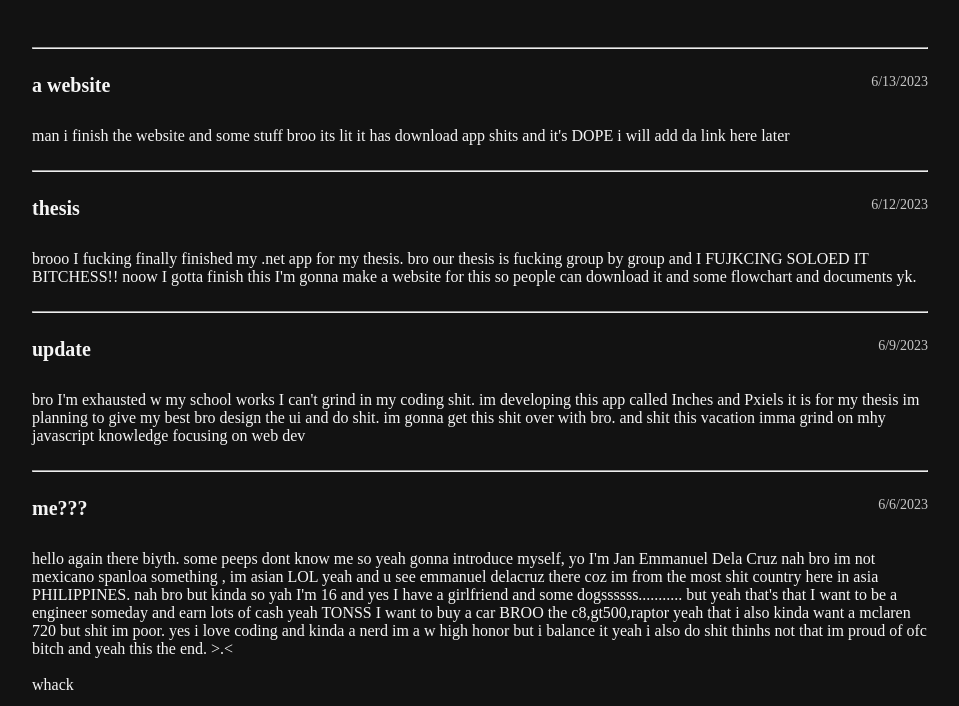
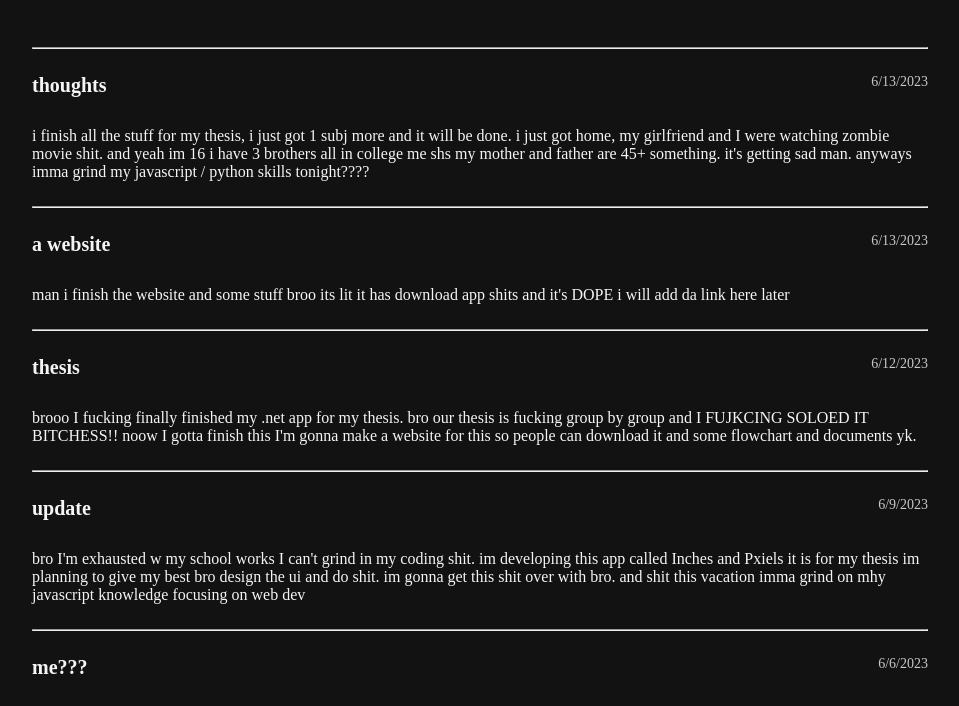
Before and after one commit to jedelacruz/da-blog, a plain HTML site: page index.html in a window 1280 px wide. Shown: the part 80-786 px from the top of the page, without its empty margins (160-1119 px from the left). Drawn offline with Linux system fonts and the light colour scheme.

Commit message:
Update index.html

```diff
--- a/index.html
+++ b/index.html
@@ -16,6 +16,25 @@
                 <h1>da blog</h1>
             </header>
             <div class="container">
+
+                <div class="container-box">
+
+                    <hr class="line-breaker">
+
+                    <div class="title-date-box">
+                        <p class="title">thoughts</p>
+                        <p class="date">6/13/2023</p>
+                    </div>
+
+                    <p class="main-text">
+
+                   i finish all the stuff for my thesis, i just got 1 subj more and it will be done. i just got home, my girlfriend and I were watching zombie movie
+                   shit. and yeah im 16 i have 3 brothers all in college me shs my mother and father are 45+ something. it's getting sad man. anyways imma grind my
+                   javascript / python skills tonight????
+
+                    </p>
+
+                </div>
 
                 <div class="container-box">
 
```
